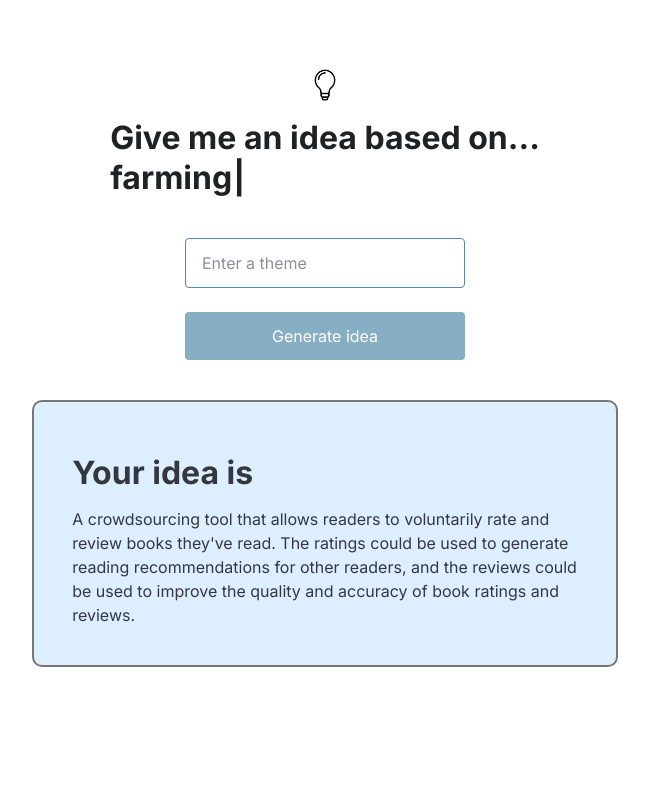
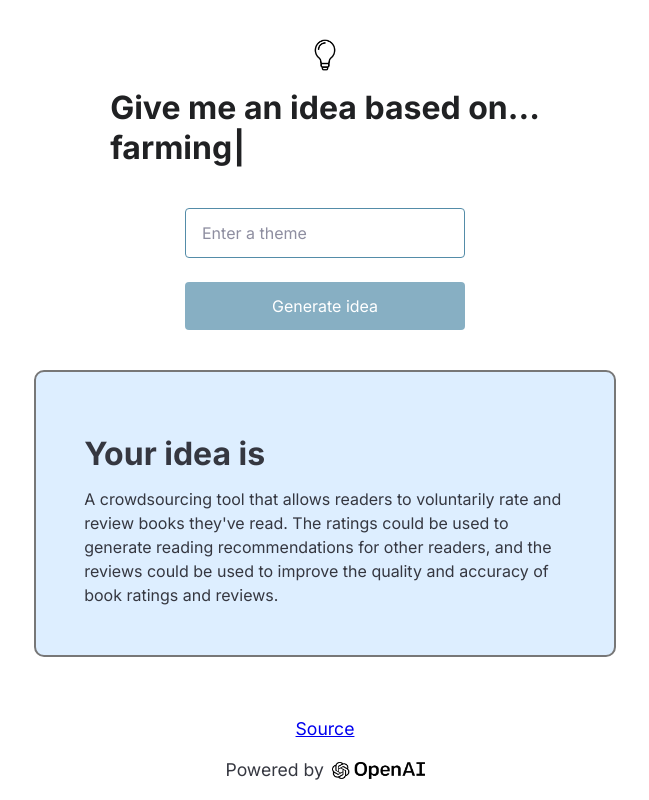
Before and after one commit to jeffrey-zang/hackathon-idea-generator, a Next.js app: page / in a window 1280 px wide. Shown: the whole page, without its empty margins (315-964 px from the left). Built offline with nearby package versions, Linux system fonts and the light colour scheme.

Commit message:
add footer

```diff
--- a/pages/index.js
+++ b/pages/index.js
@@ -61,6 +61,12 @@ export default function Home() {
           <h1>Your idea is</h1>
           {(result == '' || !result) ? "A crowdsourcing tool that allows readers to voluntarily rate and review books they've read. The ratings could be used to generate reading recommendations for other readers, and the reviews could be used to improve the quality and accuracy of book ratings and reviews." : result}
         </div>
+        <div className={styles.footer}>
+          <a href='https://github.com/jeffrey-zang/hackathon-idea-generator'>Source</a>
+          <p>Powered by
+            <img src='/openai.png' className={styles.openai} />
+          </p>
+        </div>
       </main>
     </div>
   );
--- a/pages/index.module.css
+++ b/pages/index.module.css
@@ -12,6 +12,7 @@
   flex-direction: column;
   align-items: center;
   padding-top: 60px;
+  padding: 30px;
 }
 .main .icon {
   width: 34px;
@@ -63,8 +64,23 @@
   margin-top: 40px;
   background-color: #ddeeff;
   width: max(200px, 40%);
-  padding: 3%;
+  padding: 4%;
   border-radius: 10px;
   border: 2px solid #777;
   transition: all 1s;
 }
+
+.main .footer {
+  font-size: 1.1rem;
+  position: absolute;
+  bottom: 0;
+  text-align: center;
+}
+.main .footer p {
+  display: flex;
+  align-items: center;
+}
+.main .footer img {
+  height: 1.1rem;
+  margin-left: 0.5rem;
+}
```
Also changed, not shown: public/openai.png (added).
